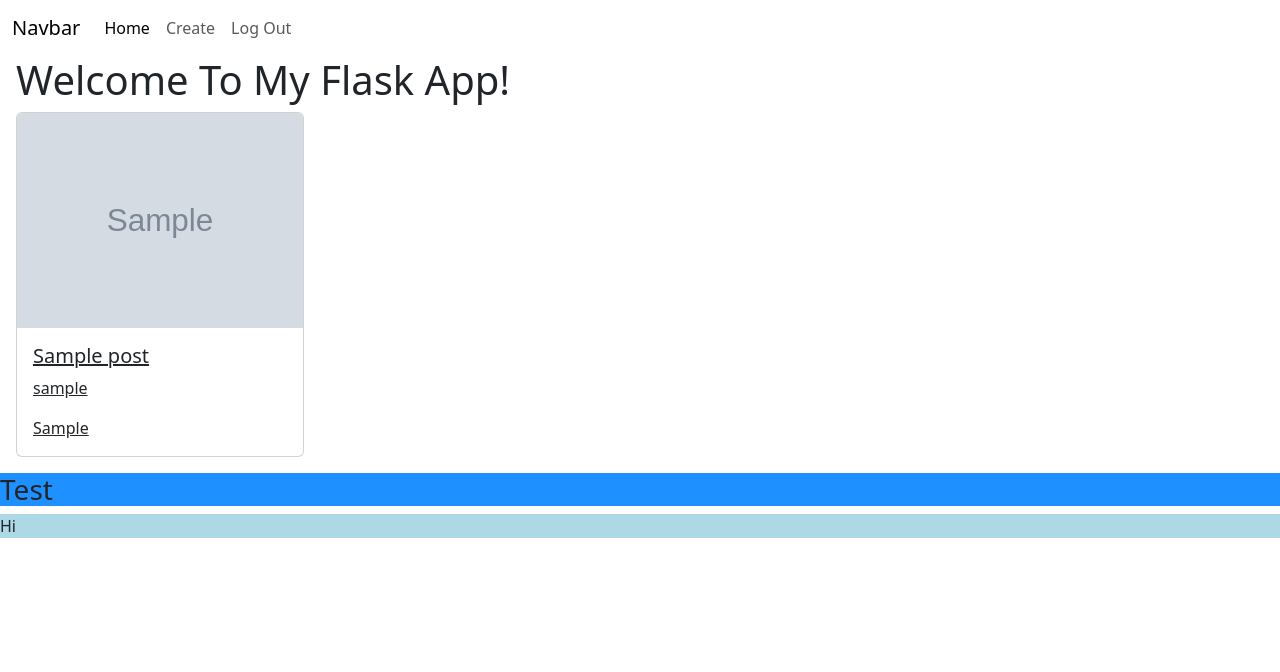
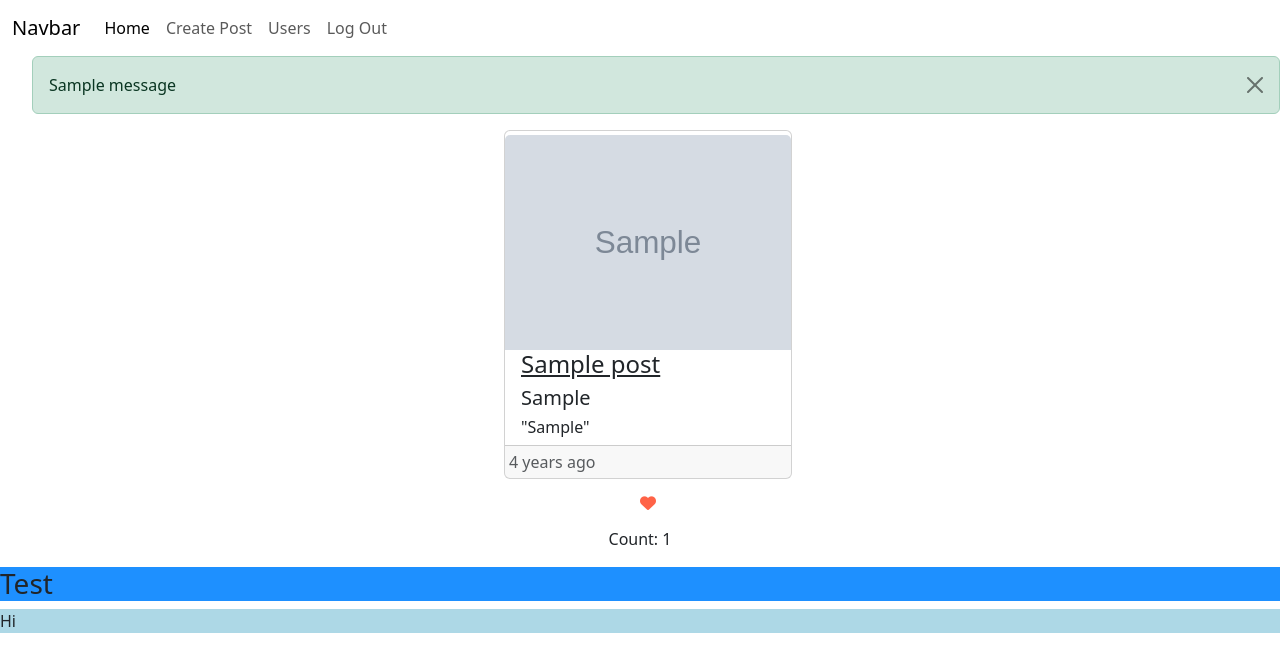
Before and after one commit to JohnDurand33/flaskAPI2.0, a Flask app: page / in a window 1280 px wide. Shown: the top 672 px of the page. Run offline with Flask 3, Linux system fonts and the light colour scheme; a user stored in the database is signed in; tables that the repository leaves empty hold one stand-in row (values such as "Sample post"); grey boxes marked "Sample" are stand-in pictures; one stand-in notice (Sample message) is shown; some libraries are stand-ins or nearby versions.

Commit message:
middle of video 5

```diff
--- /dev/null
+++ b/app/api/__init__.py
@@ -0,0 +1,5 @@
+from flask import Blueprint
+
+api = Blueprint('api', __name__, url_prefix='/api')
+
+from . import ig_routes
--- /dev/null
+++ b/app/ig/__init__.py
@@ -0,0 +1,5 @@
+from flask import Blueprint
+
+ig = Blueprint('ig', __name__, template_folder='ig_templates')
+
+from . import routes
--- /dev/null
+++ b/app/ig/ig_templates/index.html
@@ -0,0 +1,60 @@
+{% extends 'base.html' %}
+
+{% block content %}
+
+<!-- <h1>Hello, world!</h1>
+<h2>Testing the new line</h2>
+<h3>yo</h3>
+
+# allows access to a variable
+<-- {{peeps}}  -->
+<!-- allows you to evaluate an expression -->
+    <!-- {% for p in peeps %}
+        {% if p == 'John' %}
+        <div class="card text-center">
+            <div class="card-header">
+                <a href="#" class="btn btn-primary"><b>{{p}}</b></a>
+            </div>
+        </div>
+            </div>
+        </div>
+        {% else %}
+        <div class="card text-center">
+            <div class="card-header">
+                <a href="#" class="btn btn-primary">{{p}}</a>
+            </div>
+        </div>
+        {% endif %}
+
+    {% endfor %} -->
+    {% if posts %}
+        {% for p in posts %}
+        <div class="d-flex flex-column align-items-center">
+                <a class="card mb-3 ms-3 pt-1 no-underline" style="width: 18rem;" href="{{ url_for('ig.single_post_page', post_id=p.id)}}">
+                    <!-- need to understand how the href above works! -->
+                    <img src='{{ p["img_url"] }}' class="card-img-top" alt="...">
+                    <div class="card-body p-0">
+                        <h4 class="card-title ps-3 underline">{{ p.title }}</h4>
+                            <h5 class="card-text ps-3">{{ p.author.username.title() }}</h5>
+                        {% if p.caption %}
+                            <h6 class="card-text ps-3">"{{p.caption}}"</h6>
+                        {% endif %}
+                            <div class="card-footer text-muted p-1">{{ moment(p.date_created).fromNow() }}</div>
+                        <!-- You can use bracket OR dot notation!! -->
+                    </div>
+                </a>
+            </div>
+                {% if current_user in p.likers2 %}
+                <a href="{{ url_for('ig.unlike_post2', post_id=p.id)}}" class="d-flex flex-column align-items-center my-heart no-underline ps-3 pb-3" style><i class="fa-solid fa-heart"></i></a>
+                {% else %}
+                <a href="{{ url_for('ig.like_post2', post_id=p.id)}}" class="d-flex flex-column align-items-center my-heart no-underline ps-3 pb-3"><i class="fa-regular fa-heart"></i></a>
+                {% endif %}
+                <p class="d-flex flex-column align-items-center">Count: {{ p.like_count() }}</p>
+        {% endfor %}
+
+    {% endif %}
+{% endblock %}
+
+{% block title %}
+Home Page
+{% endblock %}
--- /dev/null
+++ b/app/ig/routes.py
@@ -0,0 +1,158 @@
+from flask import render_template , request, redirect, url_for, abort
+from .forms import PostForm
+from ..models import User, Post, db
+from flask_login import login_required, current_user
+from datetime import datetime, timezone
+from . import ig
+
+@ig.route('/')
+@ig.route('/posts')
+def homepage():
+
+    posts = Post.query.all()
+    if posts:
+        return render_template('index.html', posts=posts)
+    else:
+        return render_template('index.html')
+
+@ig.route('/posts/<post_id>')
+def single_post_page(post_id):
+    # post = Post.query.filter_by(id=post_id).first()
+    post = Post.query.get(post_id)  # this and above line are identicle.  .get should be used for PRIMARY KEYS ONLY
+
+    if post == None:
+        abort(404)
+    if post:
+        return render_template('singlepost.html', post=post, like_count=len(post.likers2))
+    else:
+        return redirect(url_for('ig.homepage'))
+
+@ig.route('/posts/create', methods=['GET', 'POST'])
+@login_required
+def create_post_page():
+    form = PostForm()
+    if request.method == 'POST':
+        if form.validate():
+
+            title = form.title.data
+            caption = form.caption.data
+            img_url = form.img_url.data
+
+            my_post = Post(title, caption, img_url, user_id=current_user.id)
+
+            db.session.add(my_post)
+            db.session.commit()
+
+            return redirect(url_for('ig.homepage'))
+
+    return render_template('createpost.html', form=form, user_id=current_user.id)
+
+@ig.route('/posts/update/<post_id>', methods=['GET', 'POST'])
+@login_required
+def update_post_page(post_id):
+
+    post = Post.query.get(post_id) #OR Post.query.filter_by(post_id=post_id).first()
+    if current_user.id != post.user_id:
+        return redirect(url_for('ig.homepage'))
+    form=PostForm()
+    if request.method == 'POST':
+        if form.validate():
+            title = form.title.data
+            caption = form.caption.data
+            img_url = form.img_url.data
+
+            post.title = title
+            post.caption = caption
+            post.img_url = img_url
+
+            db.session.commit()
+            return redirect(url_for('ig.single_post_page', post_id=post.id))
+
+    return render_template('updatepost.html', post=post, form=form)
+
+@ig.route('/posts/delete/<post_id>', methods=['GET', 'POST'])
+@login_required
+def delete_post(post_id):
+
+    post = Post.query.get(post_id) #OR Post.query.filter_by(post_id=post_id).first()
+    if current_user.id != post.user_id:
+        return redirect(url_for('ig.homepage'))
+    db.session.delete(post)
+    db.session.commit()
+
+    return redirect(url_for('ig.homepage'))
+
+# @ig.route('/posts/like/<post_id>')
+# @login_required
+# def like_post(post_id):
+#     like = Like.query.filter_by(post_id=post_id).filter_by(user_id=current_user.id).first()
+#     if like:
+#         return redirect(url_for('ig.homepage'))
+
+#     like = Like(current_user.id, post_id)
+
+#     db.session.add(like)
+#     db.session.commit()
+
+#     return redirect(url_for('ig.homepage'))
+
+
+@ig.route('/posts/like/<post_id>')
+@login_required
+def like_post2(post_id):
+    post = Post.query.get(post_id)
+    if post:
+        current_user.liked_post2.append(post) #CAN I ADD A WHERE STATEMENT TO INCLUDE A POST_ID TO DELETE ALL THE INSTANCES?
+        db.session.commit()
+
+    return redirect(url_for('ig.homepage'))
+
+# @ig.route('/posts/unlike/<post_id>')
+# @login_required
+# def unlike_post(post_id):
+#     like = Like.query.filter_by(post_id=post_id).filter_by(user_id=current_user.id).first() # using first for simplicity
+
+#     if like:
+#         db.session.delete(like)
+#         db.session.commit()
+#     return redirect(url_for('ig.homepage'))
+
+@ig.route('/posts/unlike/<post_id>')
+@login_required
+def unlike_post2(post_id):
+    post = current_user.liked_post2.filter_by(id=post_id).first()
+    print(current_user.liked_post2)
+    if post in current_user.liked_post2.all():
+        current_user.liked_post2.remove(post)
+        db.session.commit()
+
+    return redirect(url_for('ig.homepage'))
+
+
+#############  FOLLOWING ##################
+
+@ig.route('/users')
+def users_page():
+    users = User.query.all()
+    return render_template('users.html', users=users)
+
+@ig.route('/follow/<user_id>')
+@login_required
+def follow(user_id):
+    user = User.query.get(user_id)
+
+    if user and user not in current_user.followed.all():
+        current_user.followed.append(user)
+
+        db.session.commit()
+
+    return redirect(url_for('ig.users_page'))
+
+@ig.route('/unfollow/<user_id>')
+@login_required
+def unfollow(user_id):
+    user = current_user.followed.filter_by(id=user_id).first()
+    if user:
+        current_user.followed.remove(user)
+        db.session.commit()
+    return redirect(url_for('ig.users_page'))
--- a/app/routes.py
+++ b/app/routes.py
@@ -1,13 +1,12 @@
-from flask import render_template , request, redirect, url_for, session
+from flask import render_template , request, redirect, url_for, session, flash, get_flashed_messages, abort
 from app import app
-from .forms import SignUpForm, LogInForm, PostForm
-from .models import User, Post, db
+from .forms import SignUpForm, LogInForm
+from .models import User, Post, db, like2
 from flask_login import login_user, logout_user, login_required, current_user
 from datetime import datetime, timezone
 from zoneinfo import ZoneInfo
-from flask import abort
 
-# LOGIN
+############ AUTH ############
 
 @app.route('/login', methods=['GET', 'POST'])  # note:  Can have more than one route decorator for a single function.  This is useful for when you want to have multiple URLs that point to the same page.
 def login_page():
@@ -24,12 +23,17 @@ def login_page():
             if user:
                 if user.password == password:
                     login_user(user)
-                    return redirect(url_for('homepage'))
+                    flash('Logged in successfully', 'success')
+                    return redirect(url_for('ig.homepage'))
                 else:
-                    print('incorrect password')
+                    flash('incorrect username/password', 'danger')
 
             else:
-                print('That username doesn\'t exist.')
+                flash('That username\password doesn\'t exist.', 'danger')
+
+        else:
+            flash('form invalid', 'danger')
+
 
     return render_template('login.html', form=form)
 
@@ -52,10 +56,11 @@ def signup_page():
 
             db.session.add(user)
             db.session.commit()
+            flash('User created successfully', 'success')
 
             return redirect(url_for('login_page'))
 
-        else: print('form invalid')
+        flash('form invalid', 'danger')
 
     return render_template('signup.html', form = form)
 
@@ -63,100 +68,4 @@ def signup_page():
 @app.route('/logout')
 def lougout():
     logout_user()
-    return redirect(url_for('homepage'))
-
-# ROUTES
-
-@app.route('/')
-@app.route('/posts')
-def homepage():
-
-    posts = Post.query.all()
-    if posts:
-        return render_template('index.html', posts=posts)
-
-    # people = ['John', 'Shoha', 'Diane', 'Peyton', 'Mom']   #Testing to show what can be done inside of the route function!  Very cool!
-
-    else:
-        return redirect(url_for('home_page'))
-
-
-    # pokemons = [{
-    #     'name':'pikachu',
-    #     'image':'https://raw.githubusercontent.com/PokeAPI/sprites/master/sprites/pokemon/versions/generation-i/red-blue/back/25.png'
-    # },
-    #             {
-    #     'name':'ditto',
-    #     'image':'https://raw.githubusercontent.com/PokeAPI/sprites/master/sprites/pokemon/other/home/25.png'
-    # }]
-
-    # return render_template('index.html', peeps=people, pokemons=pokemons)
-
-
-@app.route('/posts/<post_id>')
-def single_post_page(post_id):
-    # post = Post.query.filter_by(id=post_id).first()
-    post = Post.query.get(post_id)  # this and above line are identicle.  .get should be used for PRIMARY KEYS ONLY
-
-    if post == None:
-        abort(404)
-
-    if current_user.id == post.user_id:
-        return render_template('singlepost.html', post=post)
-    else:
-        return redirect(url_for('homepage'))
-
-@app.route('/posts/create', methods=['GET', 'POST'])
-@login_required
-def create_post_page():
-    form = PostForm()
-    if request.method == 'POST':
-        if form.validate():
-
-            title = form.title.data
-            caption = form.caption.data
-            img_url = form.img_url.data
-
-            my_post = Post(title, caption, img_url, current_user.id)
-
-            db.session.add(my_post)
-            db.session.commit()
-
-            return redirect(url_for('homepage'))
-
-    return render_template('createpost.html', form=form)
-
-@app.route('/posts/update/<post_id>', methods=['GET', 'POST'])
-@login_required
-def update_post_page(post_id):
-
-    post = Post.query.get(post_id) #OR Post.query.filter_by(post_id=post_id).first()
-    if current_user.id != post.user_id:
-        return redirect(url_for('homepage'))
-    form=PostForm()
-    if request.method == 'POST':
-        if form.validate():
-            title = form.title.data
-            caption = form.caption.data
-            img_url = form.img_url.data
-
-            post.title = title
-            post.caption = caption
-            post.img_url = img_url
-
-            db.session.commit()
-            return redirect(url_for('single_post_page', post_id=post.id))
-
-    return render_template('updatepost.html', post=post, form=form)
-
-@app.route('/posts/delete/<post_id>', methods=['GET', 'POST'])
-@login_required
-def delete_post(post_id):
-
-    post = Post.query.get(post_id) #OR Post.query.filter_by(post_id=post_id).first()
-    if current_user.id != post.user_id:
-        return redirect(url_for('homepage'))
-    db.session.delete(post)
-    db.session.commit()
-
-    return redirect(url_for('homepage'))
+    return redirect(url_for('ig.homepage'))
--- a/app/static/main.css
+++ b/app/static/main.css
@@ -12,3 +12,15 @@ form {
     margin-left: 20px;
     border-radius: 10px;
 }
+
+.no-underline, .no-underline:visited, .no-underline:hover, .no-underline:active, .no-underline:focus {
+    text-decoration: none;
+}
+
+.underline {
+    text-decoration: underline;
+}
+
+.my-heart {
+    color: tomato;
+}
--- a/app/templates/base.html
+++ b/app/templates/base.html
@@ -1,6 +1,7 @@
 <!DOCTYPE html>
 <html lang="en">
     <head>
+        {{ moment.include_moment() }}
         <!-- Required meta tags -->
         <meta charset="utf-8" />
         <meta
@@ -23,7 +24,13 @@
         <title>John's Instagram - {% block title %} {% endblock %}</title>
     </head>
     <body>
-        {% include 'nav.html' %} {% block content %} {% endblock %}
+        {% include 'nav.html' %}
+
+        {% include 'messages.html' %}
+
+        <div class="container flex justify-content-center">
+            {% block content %} {% endblock %}
+        </div>
 
         <h3 id="john">Test</h3>
         {% include 'footer.html' %}
@@ -31,6 +38,7 @@
         <!-- jQuery first, then Popper.js, then Bootstrap JS -->
         <script src="https://code.jquery.com/jquery-3.3.1.slim.min.js"></script>
         <script src="https://cdnjs.cloudflare.com/ajax/libs/popper.js/1.14.7/umd/popper.min.js"></script>
+        <script src="https://kit.fontawesome.com/2915edae82.js" crossorigin="anonymous"></script>
         <script src="https://cdn.jsdelivr.net/npm/bootstrap@5.3.3/dist/js/bootstrap.bundle.min.js" integrity="sha384-YvpcrYf0tY3lHB60NNkmXc5s9fDVZLESaAA55NDzOxhy9GkcIdslK1eN7N6jIeHz" crossorigin="anonymous"></script>
 </body>
     </body>
--- a/app/templates/index.html
+++ /dev/null
@@ -1,51 +0,0 @@
-{% extends 'base.html' %}
-
-{% block content %}
-<h1 class="ms-3">Welcome To My Flask App!</h1>
-
-<!-- <h1>Hello, world!</h1>
-<h2>Testing the new line</h2>
-<h3>yo</h3>
-
-# allows access to a variable
-<-- {{peeps}}  -->
-<!-- allows you to evaluate an expression -->
-    <!-- {% for p in peeps %}
-        {% if p == 'John' %}
-        <div class="card text-center">
-            <div class="card-header">
-                <a href="#" class="btn btn-primary"><b>{{p}}</b></a>
-            </div>
-        </div>
-            </div>
-        </div>
-        {% else %}
-        <div class="card text-center">
-            <div class="card-header">
-                <a href="#" class="btn btn-primary">{{p}}</a>
-            </div>
-        </div>
-        {% endif %}
-
-    {% endfor %} -->
-
-    {% for p in posts %}
-    <a class="card mb-3 ms-3" style="width: 18rem;" href="{{ url_for('single_post_page', post_id=p.id)}}">
-        <!-- need to understand how the href above works! -->
-        <img src='{{ p["img_url"] }}' class="card-img-top" alt="...">
-        <div class="card-body">
-            <h5 class="card-title text-decoration-none">{{ p.title }}</h5>
-            <p class="text-decoration-none">{{ p.author.username }}</p>
-            {% if p.caption %}
-            <p class="card-text text-decoration-none">{{p.caption}}</p>
-            {% endif %}
-            <!-- You can use bracket OR dot notation!! -->
-        </div>
-    </a>
-    {% endfor %}
-
-{% endblock %}
-
-{% block title %}
-Home Page
-{% endblock %}
--- /dev/null
+++ b/app/templates/messages.html
@@ -0,0 +1,12 @@
+{% with messages = get_flashed_messages(with_categories=true) %}
+    {% if messages%}
+    <ul class="flashes">
+            {% for category, message in messages %}
+                <div class="alert alert-{{ category }} alert-dismissible fade show" role="alert">
+                    {{ message }}
+                    <button type="button" class="btn-close" data-bs-dismiss="alert" aria-label="Close"></button>
+                </div>
+            {% endfor %}
+    </ul>
+    {% endif %}
+{% endwith %}
--- a/app/templates/nav.html
+++ b/app/templates/nav.html
@@ -25,7 +25,10 @@
                         </li>
                         {% if current_user.is_authenticated %}
                         <li class="nav-item">
-                            <a class="nav-link" href="/posts/create">Create</a>
+                            <a class="nav-link" href="/posts/create">Create Post</a>
+                        </li>
+                        <li class="nav-item">
+                            <a class="nav-link" href="/users">Users</a>
                         </li>
                         <li class="nav-item">
                             <a class="nav-link" href="/logout">Log Out</a>
```
Also changed, not shown: app/__init__.py (+8 -1 lines), app/api/ig_routes.py (added, +45 -0 lines), app/forms.py (+2 -8 lines), app/ig/forms.py (added, +9 -0 lines), app/ig/ig_templates/singlepost.html (renamed from app/templates/singlepost.html, +10 -7 lines), app/ig/ig_templates/users.html (added, +24 -0 lines), app/models.py (+60 -4 lines), app/templates/contact.html (deleted, +0 -10 lines), app/ig/ig_templates/createpost.html (renamed from app/templates/createpost.html), app/ig/ig_templates/updatepost.html (renamed from app/templates/updatepost.html).
